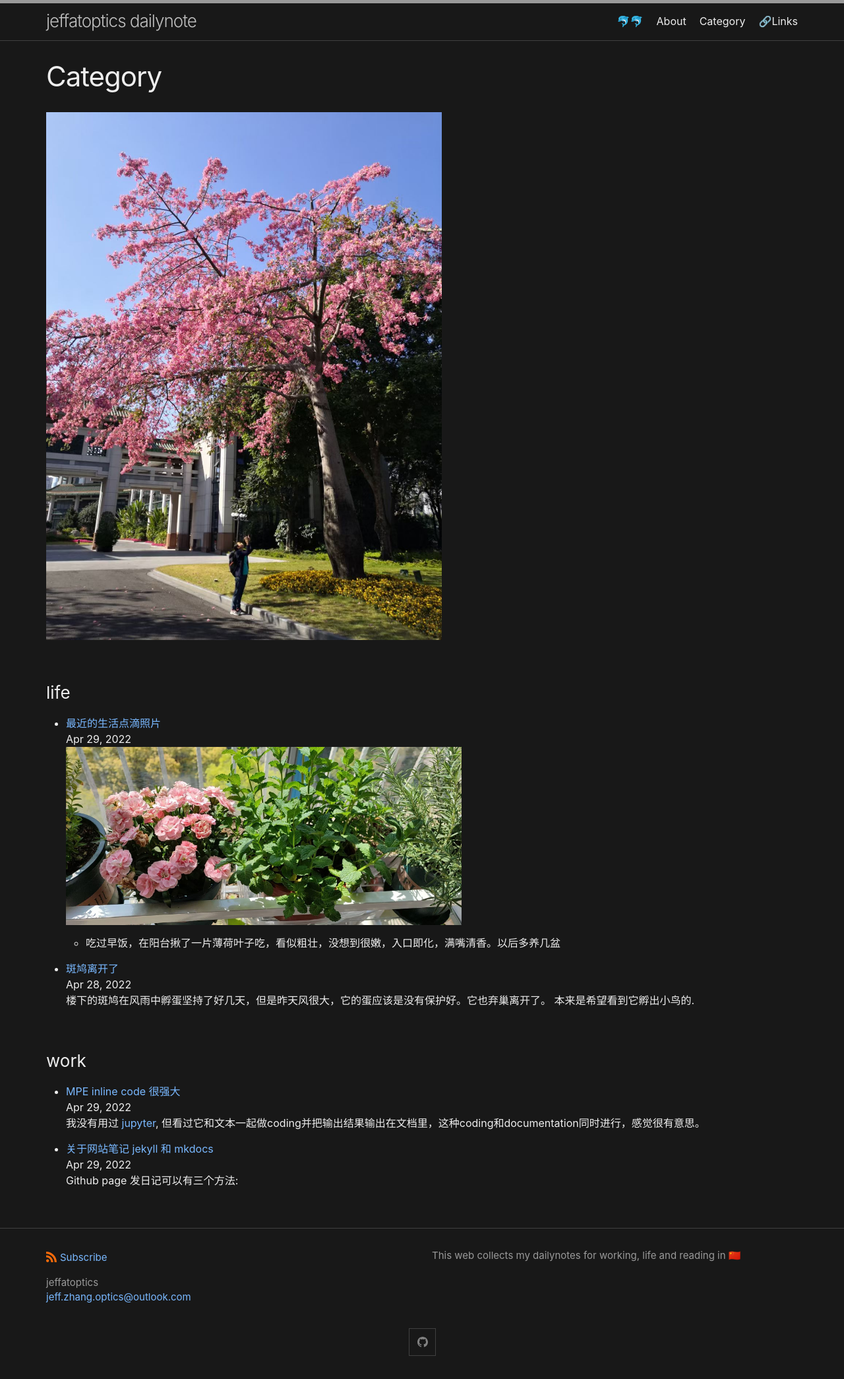
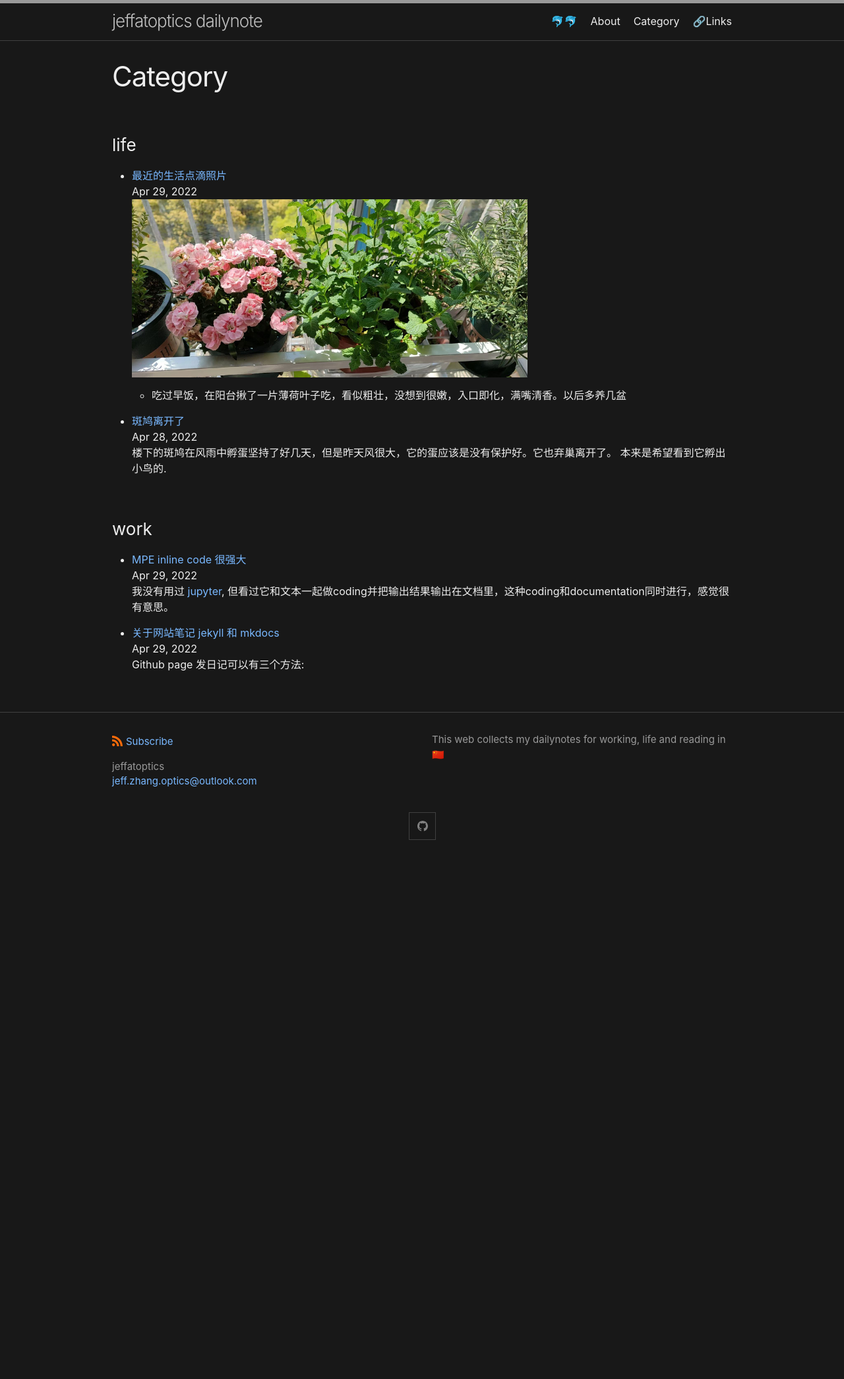
Before and after one commit to jeffatoptics/jeffblog, a Jekyll site: the page built from category.md, in a window 1280 px wide. Shown: the whole page at 66% size. Built offline with Jekyll 4.4.1, drawn with Linux system fonts in a browser that asks for light colours; after the commit the page ends 1308 px from its top, so only the background shows below that.

Commit message:
update width

```diff
--- a/_sass/minima/initialize.scss
+++ b/_sass/minima/initialize.scss
@@ -14,10 +14,10 @@ $spacing-unit:     30px !default;
 $table-text-align: left !default;
 
 // Width of the content area
-$content-width:    1200px !default;
+$content-width:    1000px !default;
 
 $on-palm:          600px !default;
-$on-laptop:        1200px !default;
+$on-laptop:        1000px !default;
 
 $on-medium:        $on-palm !default;
 $on-large:         $on-laptop !default;
--- a/category.md
+++ b/category.md
@@ -3,7 +3,6 @@ layout: page
 permalink: /category/
 title: Category
 ---
-<img width=300 style="float:none" src="{{ site.baseurl }}{% link assets/suntree.jpg %}" width=600 />
 
 {% for cgy in site.categories %}
   <h3>{{ cgy[0] }}</h3>
```
